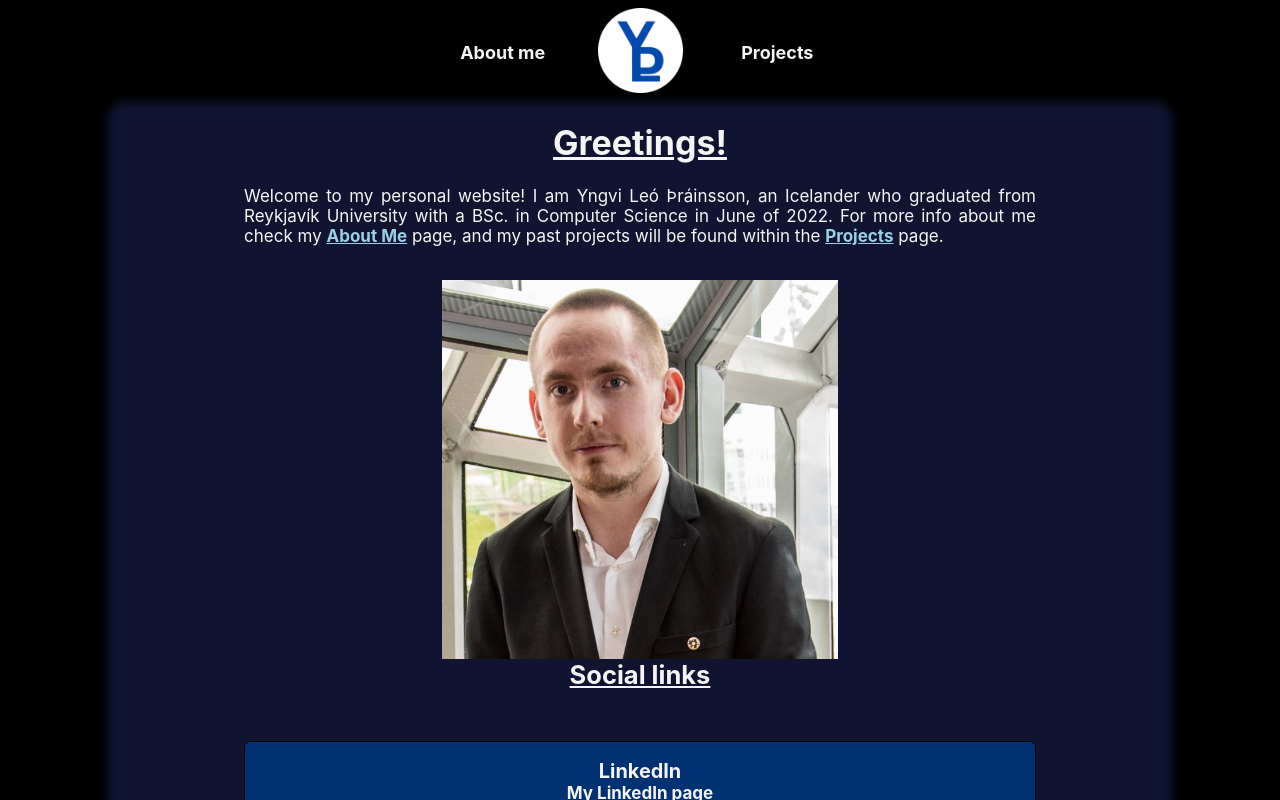
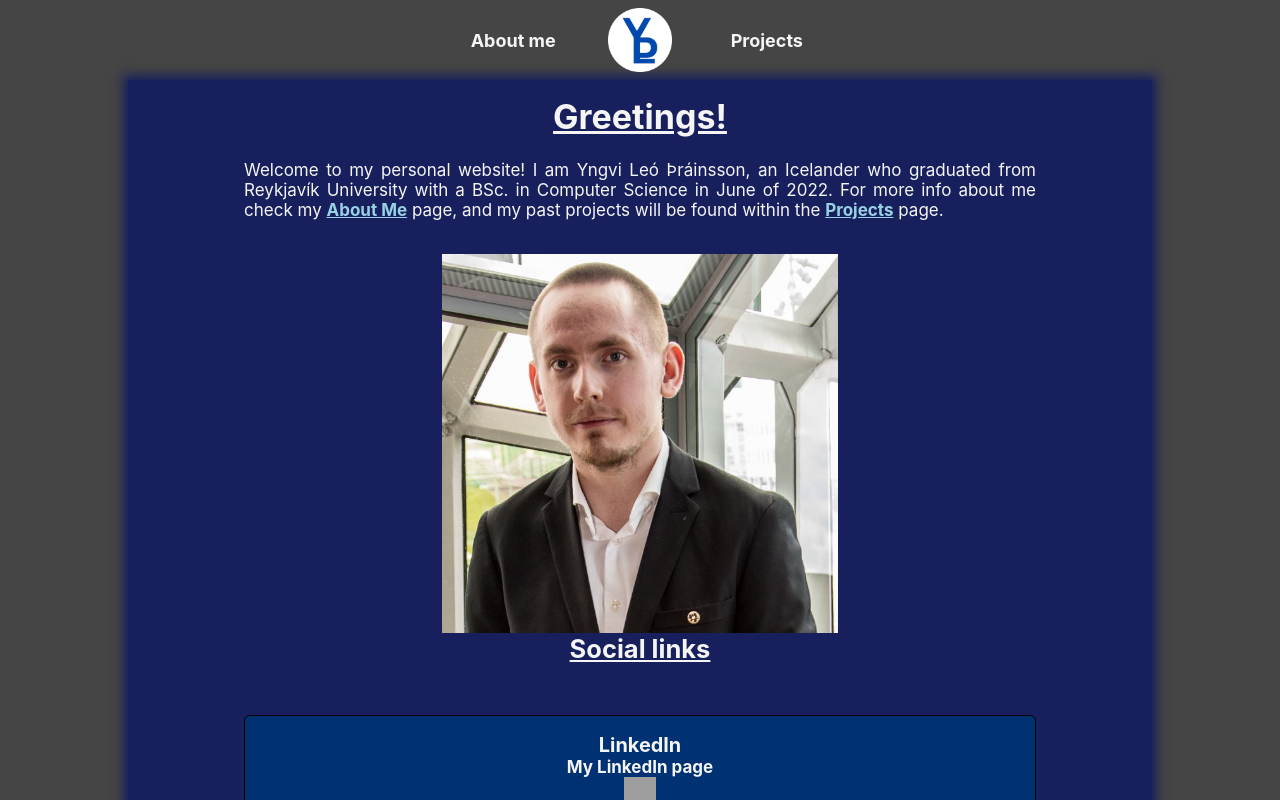
Before and after one commit to DonNinja/ylth, a React (Create React App) app: page / in a window 1280 px wide. Shown: the top 800 px of the page. Built offline with nearby package versions, Linux system fonts and the light colour scheme; grey boxes are pictures that could not be loaded.

Commit message:
Made small visual edits

```diff
--- a/src/components/header.tsx
+++ b/src/components/header.tsx
@@ -9,13 +9,13 @@ const Header = () => {
 			{/* <Link to={work} className="navLink">
 				<p>Work</p>
 			</Link> */}
-			<Link to={about} className="navLink">
+			<Link to={about} className="navLink linkHover">
 				<p>About me</p>
 			</Link>
-			<Link to={home} className="logo">
+			<Link to={home} className="logo linkHover">
 				<img src={Logo} alt="Home" />
 			</Link>
-			<Link to={projects} className="navLink">
+			<Link to={projects} className="navLink linkHover">
 				<p>Projects</p>
 			</Link>
 			{/* <Link to={games} className="navLink">
--- a/src/styles/App.css
+++ b/src/styles/App.css
@@ -3,9 +3,9 @@
 	--linkHoverColour: rgba(10, 0, 151, .7);
 	--navLinkColour: whitesmoke;
 	/* --backgroundColour: rgb(40, 42, 54); */
-	--backgroundColour: rgba(0, 0, 0, 1);
+	--backgroundColour: rgb(69, 69, 69);
 	/* linear-gradient(0deg, rgb(5, 0, 73) 0%, rgb(9, 0, 137) 50%, rgb(0, 88, 204) 100%); */
-	--containerColour: rgba(32, 41, 99, 0.5);
+	--containerColour: rgba(8, 20, 100, 0.75);
 	--aColour: rgb(152, 209, 228);
 	--borderColour: rgb(255, 255, 255);
     --projectColour: rgb(1, 63, 158);
@@ -13,7 +13,7 @@
     --footerHeight: 0vh;
 
     /* Calculate the minimum height of the container so that it is flush with the bottom of the screen */
-    --containerHeight: calc(100vh - var(--headerHeight) - var(--footerHeight) - 1.5vh);
+    --containerHeight: calc(100vh - var(--headerHeight) - var(--footerHeight));
 }
 
 body {
@@ -37,10 +37,10 @@ a {
 	flex-wrap: wrap;
 	width: 60vw;
 	padding: 0 1em;
-	margin: 1em auto;
-	border-radius: 5px;
+	margin: 0 auto 0 auto;
+	border-radius: 5px, 5px, 0, 0;
 	background-color: var(--containerColour);
-	box-shadow: 0 0 10px 20px var(--containerColour);
+	box-shadow: 0 0 10px 5px var(--containerColour);
 }
 
 .title {
@@ -52,6 +52,7 @@ a {
 .pageContainer {
 	margin: 0 auto;
 	max-width: 80%;
+	padding-top: 1rem;
 }
 
 @media screen and (max-width: 1306px) {
--- a/src/styles/header.css
+++ b/src/styles/header.css
@@ -3,7 +3,7 @@
 	flex-wrap: nowrap;
 	justify-content: center;
 	width: 100%;
-    height: var(headerHeight);
+	height: var(--headerHeight);
 	/* height: 11vh; */
 	border-bottom: 0px solid var(--borderColour);
 }
@@ -14,16 +14,18 @@
 	font-size: large;
 	text-align: center;
 	text-decoration: none;
-    transition-duration: 500ms;
 	min-width: 164px;
 	user-select: none;
 	color: var(--navLinkColour);
 }
 
-.navLink:hover {
-    background-color: var(--linkHoverColour);
-    box-shadow: 0 0 5px 5px var(--linkHoverColour);
-    /* text-decoration: underline; */
+.linkHover {
+	transition-duration: 500ms;
+}
+
+.linkHover:hover {
+	background-color: var(--containerColour);
+	box-shadow: 0 0 5px 5px var(--containerColour);
 }
 
 /* .navLink:visited {
@@ -37,5 +39,5 @@
 }
 
 .logo img {
-    height: 5em;
+	height: 100%;
 }
```
Also changed, not shown: src/App.tsx (+1 -10 lines). Lines whose indentation alone changed are shown as unchanged.
